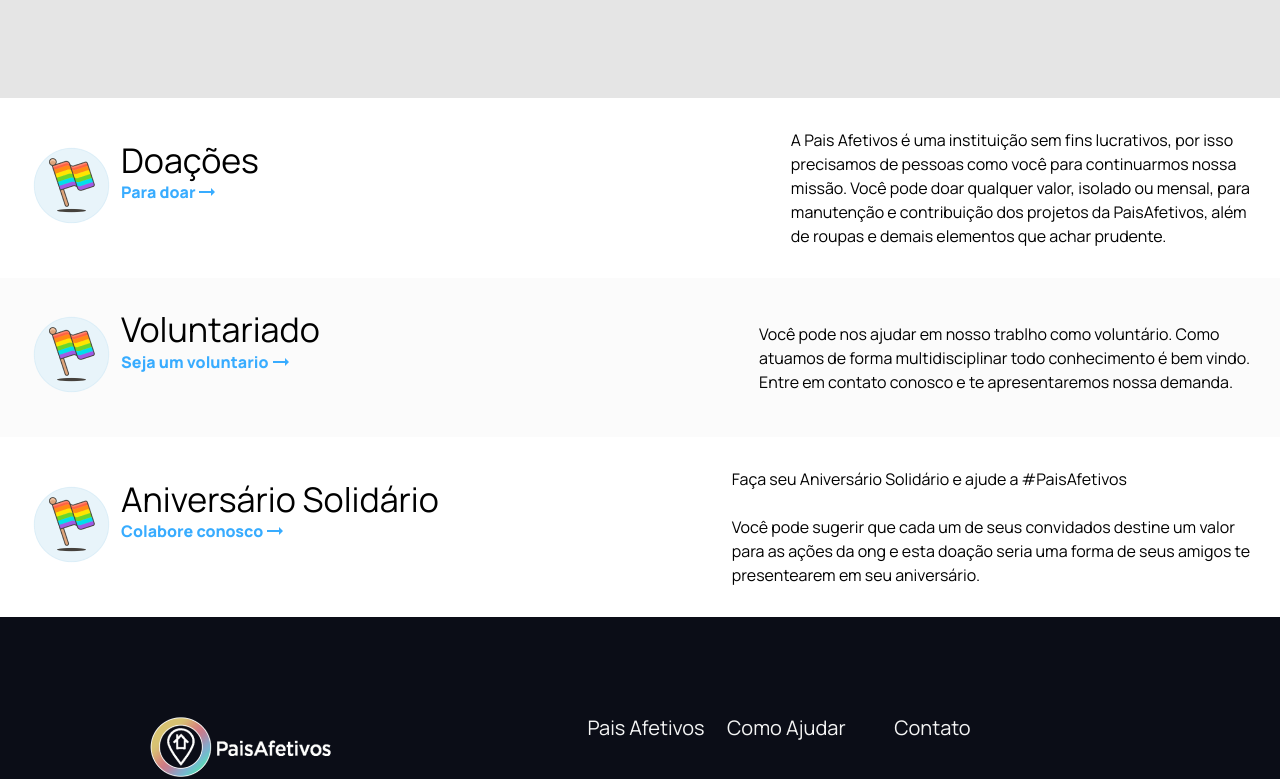
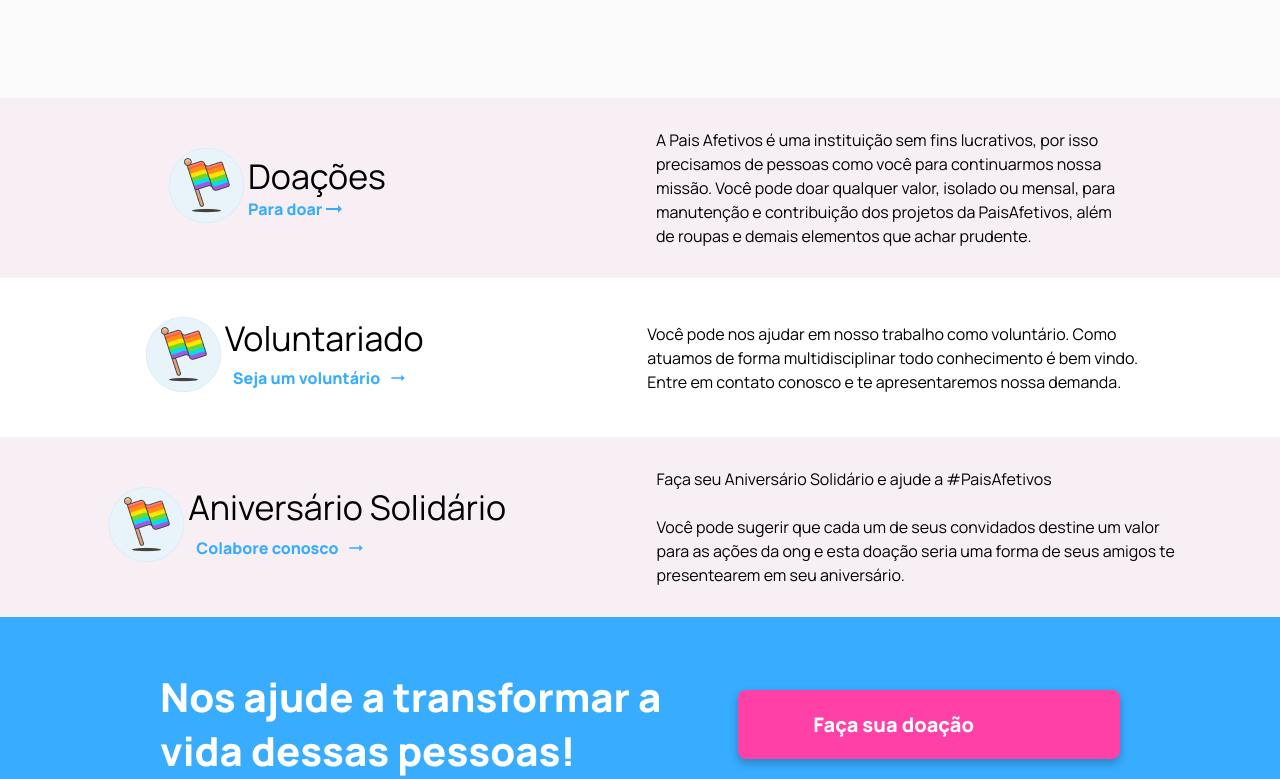
Before and after one commit to GrupoCPB/paisafetivos-web-frontend, a React (Create React App) app: page /como-ajudar in a window 1280 px wide. Shown: the part 448-1227 px from the top of the page. Built offline with nearby package versions, Linux system fonts and the light colour scheme.

Commit message:
iniciando formulários

```diff
--- a/src/components/HowHelp/index.jsx
+++ b/src/components/HowHelp/index.jsx
@@ -1,11 +1,15 @@
+//imagens
 import helpImg from "assets/ajuda-imagem.png";
 import flag from "assets/flag-icon.png";
 
-import { Stack, Typography } from "@mui/material";
+//material-ui
+import { Button, Stack, Typography } from "@mui/material";
 import ArrowRightAltIcon from "@mui/icons-material/ArrowRightAlt";
 import { Box } from "@mui/system";
 
+//styled-components
 import { HowHelpStyle } from "style/howHelp";
+
 
 const FlagFixed = () => {
   return (
@@ -29,13 +33,13 @@
             <br /> mobilização social e sensibilização das questões <br />
             de direitos humanos.
           </Typography>
+          <br/>
           <Typography variant="body1">
             Você pode nos ajudar das seguintes formas:
           </Typography>
         </div>
         <img src={helpImg} alt="" />
       </div>
-
       <div className="help-options">
         <Box
           component="div"
@@ -43,11 +47,18 @@
             display: "flex",
             flexDirection: { xs: "column", md: "row" },
             alignItems: "center",
-            justifyContent: "space-between",
+            justifyContent: "space-around",
+            backgroundColor: "#F7EFF3",
             padding: '30px'
           }}
         >
           <Stack direction="row" spacing={1}>
+            <Box
+              sx={{
+                display: "flex",
+                justifyContent: "center",
+                alignItems: "center"
+              }}>
                 <FlagFixed />
                 <Stack>
                   <Typography variant="h4">Doações</Typography>
@@ -60,6 +71,7 @@
                     <ArrowRightAltIcon color="secondary" />
                   </Box>
                 </Stack>
+            </Box>
           </Stack>
           <div className="help-right">
             <Typography variant="body1">
@@ -77,28 +89,44 @@
             display: "flex",
             flexDirection: { xs: "column", md: "row" },
             alignItems: "center",
-            justifyContent: "space-between",
-            backgroundColor: '#FBFBFB',
+            justifyContent: "space-around",
+            backgroundColor: '#FfFfFf',
             padding: '30px'
           }}
         >
           <Stack direction="row" spacing={1}>
+            <Box
+              sx={{
+                display: "flex",
+                justifyContent: "center",
+                alignItems: "center"
+              }}>
               <FlagFixed />
               <Stack>
                 <Typography variant="h4">Voluntariado</Typography>
                 <Box
                   sx={{
                     display: "flex",
+                    alignItems: "center"
                   }}
                 >
-                <a href="/como-ajudar">Seja um voluntario</a>
-                <ArrowRightAltIcon color="secondary" />
+                  <Button
+                    color="secondary"
+                    endIcon={<ArrowRightAltIcon color="secondary"/>}
+                    sx={{
+                      fontWeight: "700",
+                      fontSize: "16px"
+                    }}
+                  >
+                      Seja um voluntário
+                  </Button>
                 </Box>
               </Stack>
+              </Box>
           </Stack>
           <div className="help-right">
             <Typography variant="body1">
-              Você pode nos ajudar em nosso trablho como voluntário. Como<br/>
+              Você pode nos ajudar em nosso trabalho como voluntário. Como<br/>
               atuamos de forma multidisciplinar todo conhecimento é bem vindo.<br/>
               Entre em contato conosco e te apresentaremos nossa demanda.
             </Typography>
@@ -111,11 +139,19 @@
             display: "flex",
             flexDirection: { xs: "column", md: "row" },
             alignItems: "center",
-            justifyContent: "space-between",
+            justifyContent: "space-around",
+            backgroundColor: '#F7EFF3',
             padding: '30px'
           }}
         >
-          <Stack direction="row" spacing={1}>
+          <Stack direction="row" spacing={2}>
+            <Box
+              sx={{
+                display: "flex",
+                justifyContent: "center",
+                alignItems: "center"
+              }}
+            >
               <FlagFixed />
               <Stack>
                 <Typography variant="h4">Aniversário Solidário</Typography>
@@ -124,10 +160,19 @@
                     display: "flex",
                   }}
                 >
-                <a href="/como-ajudar">Colabore conosco</a>
-                <ArrowRightAltIcon color="secondary" />
+                  <Button
+                    color="secondary"
+                    endIcon={<ArrowRightAltIcon color="secondary"/>}
+                    sx={{
+                      fontWeight: "700",
+                      fontSize: "16px",
+                    }}
+                  >
+                    Colabore conosco
+                  </Button>
                 </Box>
               </Stack>
+            </Box>
           </Stack>
           <div className="help-right">
             <Typography variant="body1">
--- a/src/pages/HowHelp.jsx
+++ b/src/pages/HowHelp.jsx
@@ -3,6 +3,7 @@
 
 //styled components
 import { Container } from 'style/reset';
+import { Donate } from 'components/Donate'
 import { HowHelpComponent } from 'components/HowHelp';
 
 
@@ -12,6 +13,7 @@
       <Container>
         <Helmet title="Pais Afetivos | Como Ajudar" />
         <HowHelpComponent />
+        <Donate />
       </Container>
     </>
   )
--- a/src/style/howHelp.js
+++ b/src/style/howHelp.js
@@ -2,8 +2,6 @@
 // import { theme } from './theme.jsx'
 
 export const HowHelpStyle = styled.main`
-  /* margin: 0 50px; */
-
   a{
     text-decoration: none;
     color: #38ACFF;
@@ -11,9 +9,18 @@
     font-size: 16px;
     line-height: 24px;
   }
+  a:hover{
+    text-decoration-line: underline;
+    color:#0F6FFF;
+  }
+
+  button:hover{
+    text-decoration-line: underline;
+    color:#0F6FFF;
+  }
 
   .help-initial-text{
-    background-color: #E5E5E5;
+    background-color: #FBFBFB;
     padding: 100px;
     display: flex;
     justify-content: space-between;
```
Also changed, not shown: src/components/HowHelp/volunteerForm.jsx (added, +42 -0 lines), src/components/HowHelp/anniversaryForm.jsx (added). Lines whose indentation alone changed are shown as unchanged.
